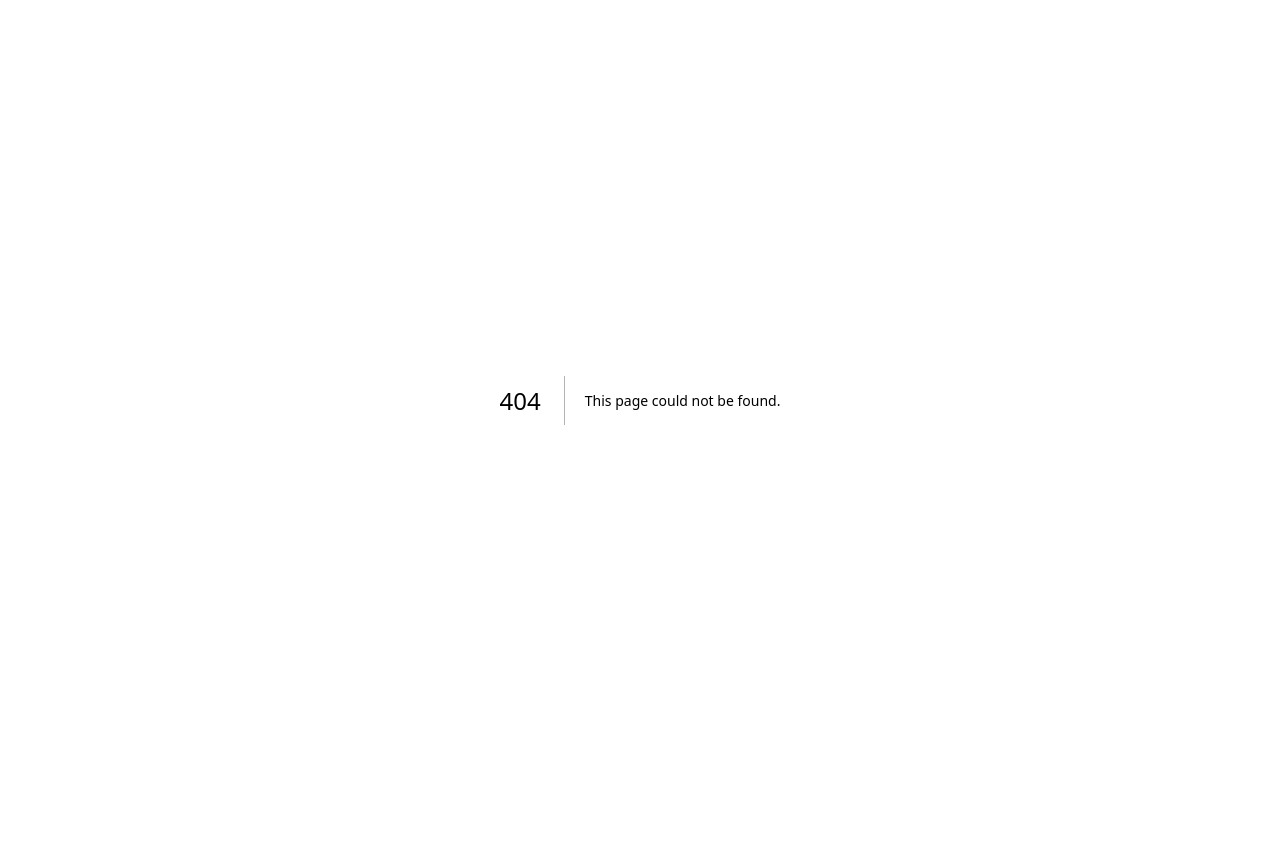
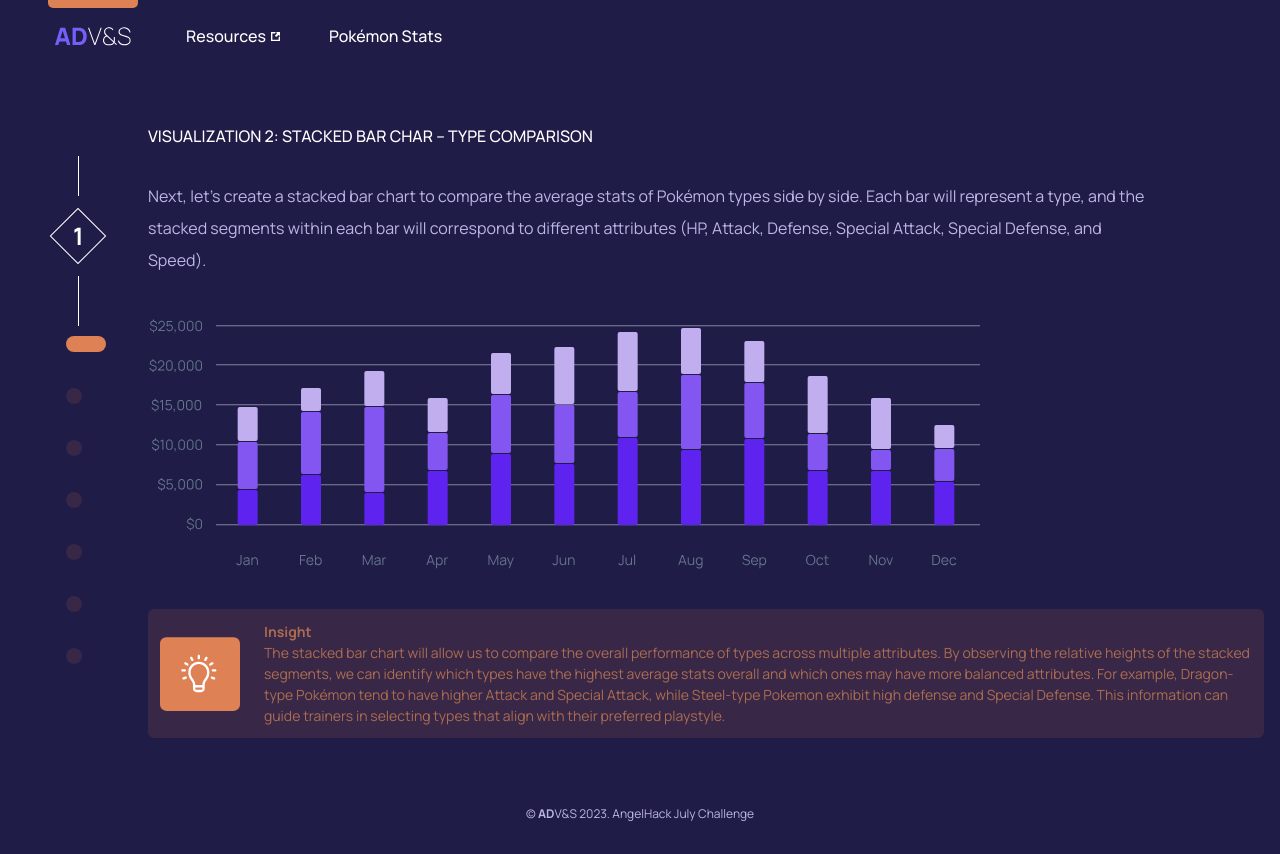
Before and after one commit to iamendy/pokemon, a Next.js app: page /story-comparism in a window 1280 px wide. Before the commit this address had no page. Before the commit the page ends 800 px from the top, so only its background shows below. Built offline with nearby package versions, Linux system fonts and the light colour scheme.

Commit message:
Add Story comparism page

```diff
--- a/src/components/SideNav.tsx
+++ b/src/components/SideNav.tsx
@@ -27,7 +27,7 @@ const SideNav = () => {
             <div className="w-4 h-4 rounded-full bg-[#382747] p-2 group-hover:w-8 transition-all group-hover:bg-orange"></div>
           </Link>
 
-          <Link href="#" className="w-full group">
+          <Link href="/story-comparism" className="w-full group">
             <div className="w-4 h-4 rounded-full bg-[#382747] p-2 group-hover:w-8 transition-all group-hover:bg-orange"></div>
           </Link>
 
--- a/src/pages/data-types.tsx
+++ b/src/pages/data-types.tsx
@@ -17,7 +17,7 @@ const DataStory = () => {
             proportion of Pokémon belonging to each type.
           </p>
 
-          <p className="text-light leading-[32px] hidden">
+          <p className="text-light leading-[32px] lg:hidden">
             This visualization will provide an overview of the prevalence of
             different types within the Pokémon dataset.
           </p>
--- /dev/null
+++ b/src/pages/story-comparism.tsx
@@ -0,0 +1,49 @@
+import Layout from "../components/Layout";
+import { Insight } from "../icons";
+
+const DataStory = () => {
+  return (
+    <Layout>
+      <section className="flex flex-col ">
+        <h3 className="font-medium lg:text-[16px] uppercase mb-5 lg:mb-8">
+          Visualization 2: Stacked Bar Char – Type Comparison
+        </h3>
+
+        <div className="flex flex-col gap-y-5 lg:w-[90%]">
+          <p className="text-light leading-[32px] ">
+            Next, let's create a stacked bar chart to compare the average stats
+            of Pokémon types side by side. Each bar will represent a type, and
+            the stacked segments within each bar will correspond to different
+            attributes (HP, Attack, Defense, Special Attack, Special Defense,
+            and Speed).
+          </p>
+        </div>
+
+        <div className="mt-10">
+          <img src="/img/graph.svg" alt="types chart" />
+        </div>
+
+        <div className="bg-[#382747] mt-10 rounded-md p-3 flex gap-x-2 lg:items-center lg:gap-x-6">
+          <div>
+            <Insight />
+          </div>
+          <div className="flex flex-col gap-y-3 text-[#AB6D51] text-[14px] lg:gap-y-0">
+            <h3 className="font-bold">Insight</h3>
+            <p className="">
+              The stacked bar chart will allow us to compare the overall
+              performance of types across multiple attributes. By observing the
+              relative heights of the stacked segments, we can identify which
+              types have the highest average stats overall and which ones may
+              have more balanced attributes. For example, Dragon-type Pokémon
+              tend to have higher Attack and Special Attack, while Steel-type
+              Pokemon exhibit high defense and Special Defense. This information
+              can guide trainers in selecting types that align with their
+              preferred playstyle.
+            </p>
+          </div>
+        </div>
+      </section>
+    </Layout>
+  );
+};
+export default DataStory;
```
Also changed, not shown: public/img/graph.svg (added).
